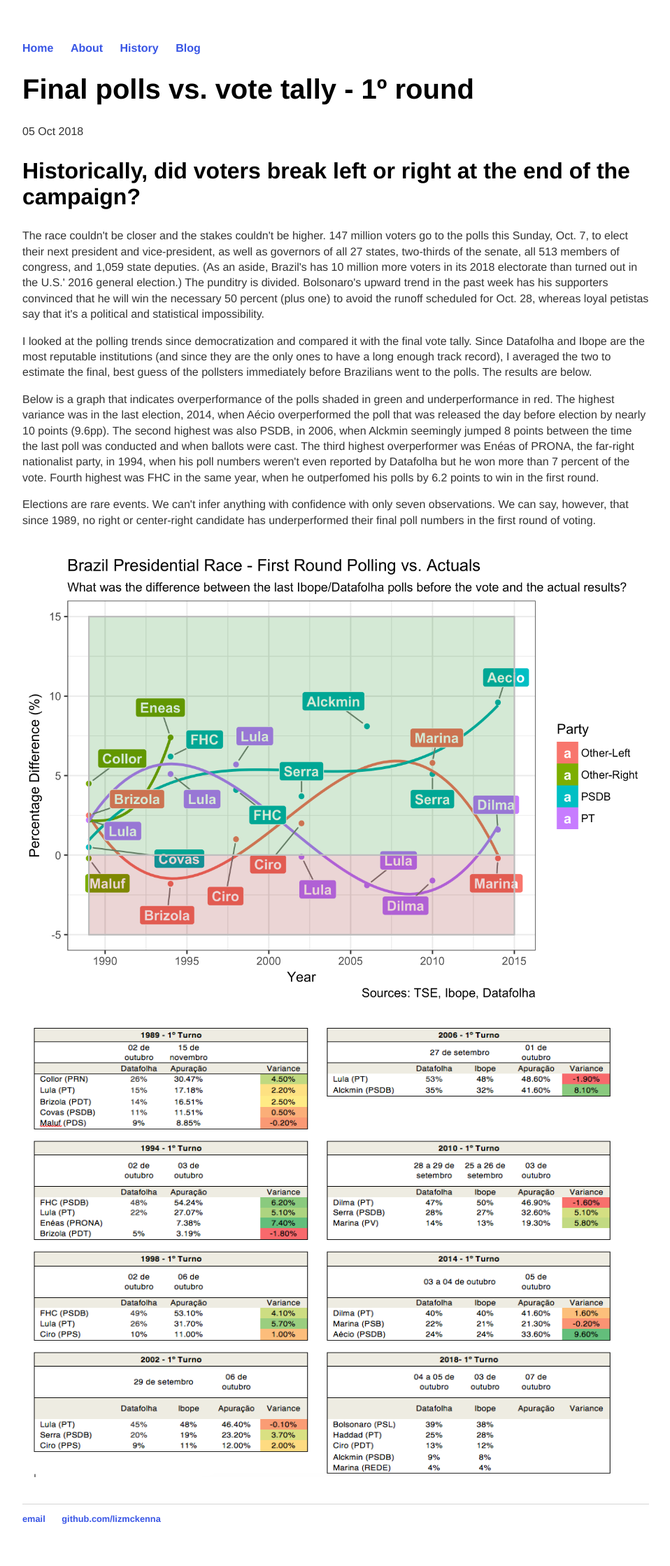
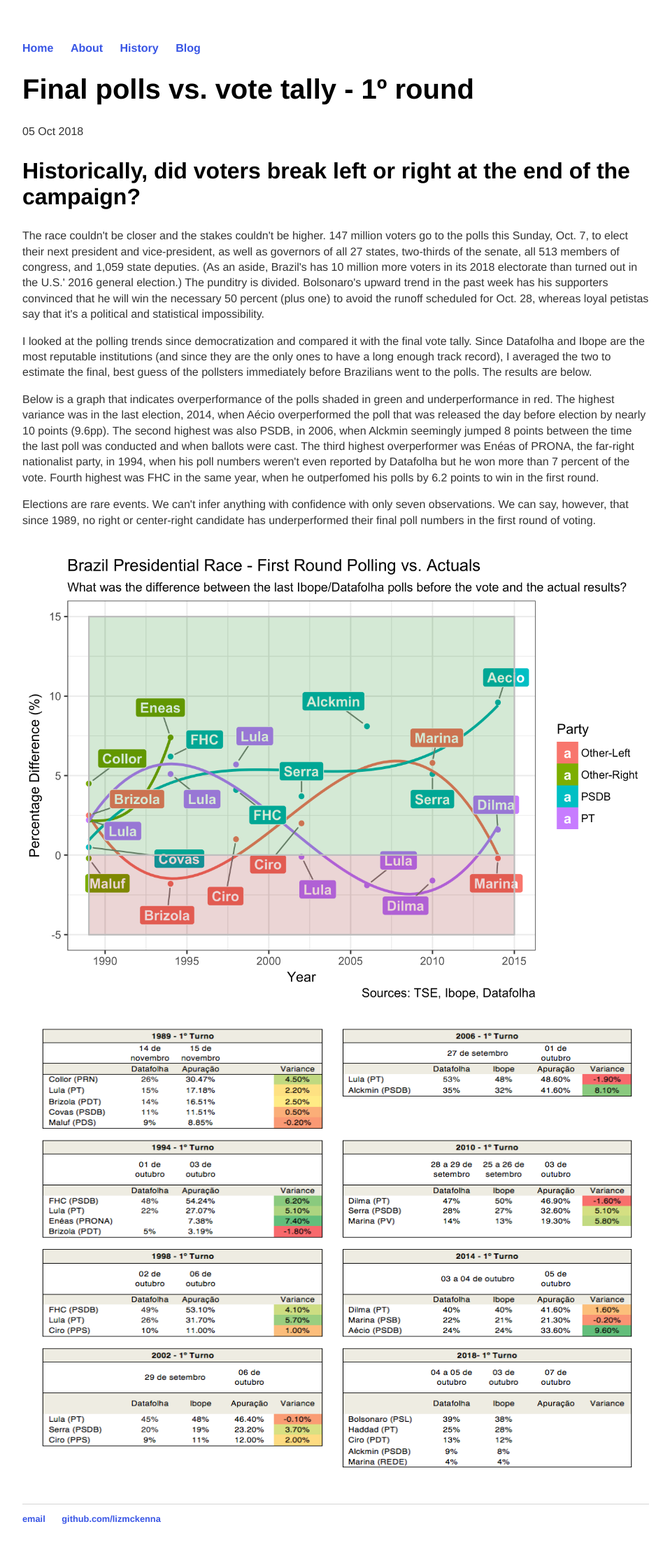
Before and after one commit to lizmckenna/elizabethmckenna.org, a Jekyll site: the page built from _posts/2018-10-05-polls-vs-actuals.md, in a window 1280 px wide. Shown: the whole page at 70% size, without its empty margins (160-1118 px from the left). Built offline with Jekyll 4.4.1, drawn with Linux system fonts in a browser that asks for light colours.

Commit message:
Update 2018-10-05-polls-vs-actuals.md

```diff
--- a/_posts/2018-10-05-polls-vs-actuals.md
+++ b/_posts/2018-10-05-polls-vs-actuals.md
@@ -17,6 +17,6 @@ date: 2018-10-05
 	</center>
 <br>
  <center>
-<img src="/images/poll-variance-data.png" alt="HTML5 Icon" style="width:900px;height:650px;">
+<img src="/images/poll-variance-tables-v2.png" alt="HTML5 Icon" style="width:900px;height:650px;">
 	</center>
 <br>
```
